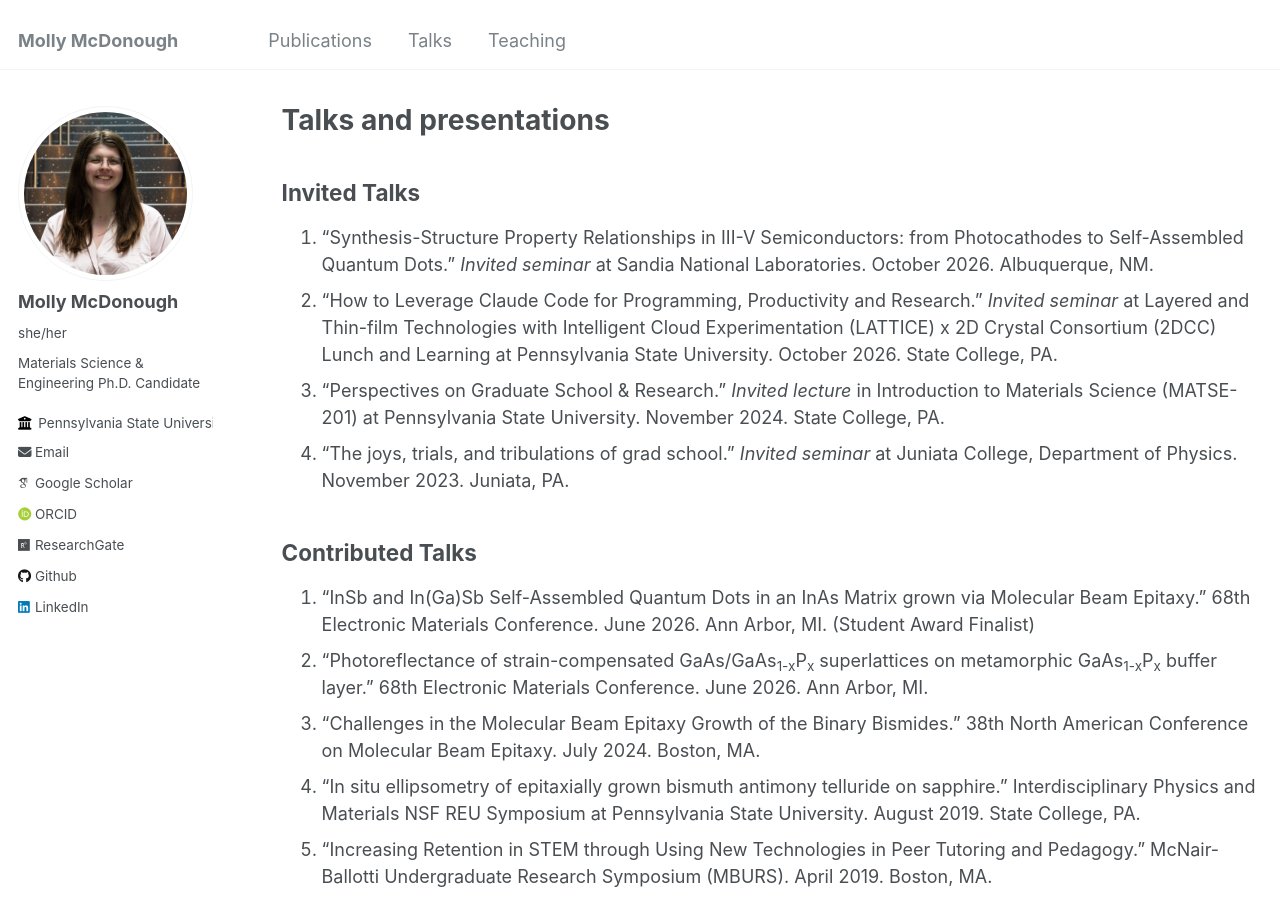
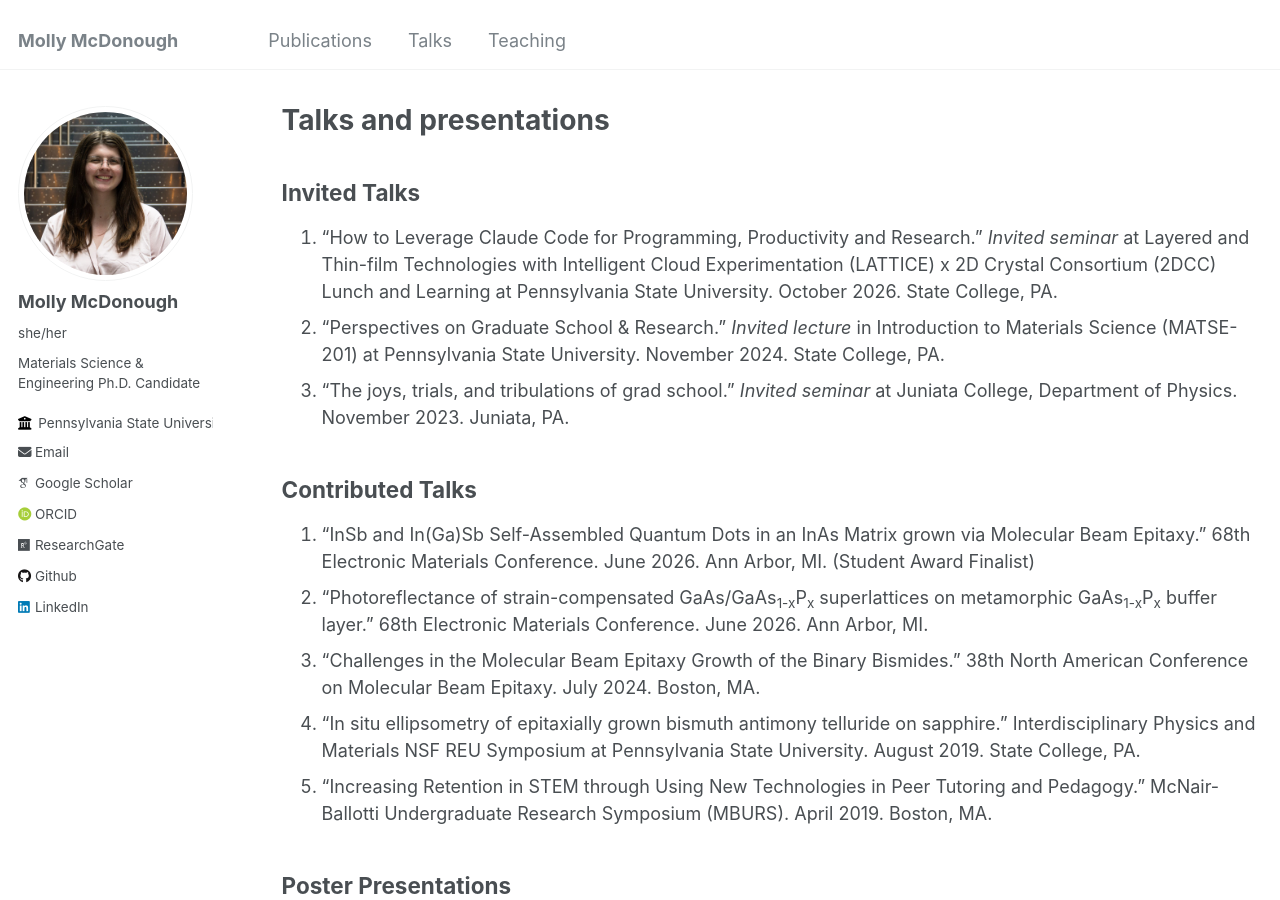
Before and after one commit to mollyrmcdonough/mollyrmcdonough.github.io, a Jekyll site: the page built from _pages/talks.md, in a window 1280 px wide and 900 px high. Built offline with Jekyll 4.4.1, drawn with Linux system fonts in a browser that asks for light colours; some web fonts are replaced.

Commit message:
remove upcoming Sandia seminar from talks page
Co-Authored-By: Claude Sonnet 5.5 <noreply@anthropic.com>

```diff
--- a/_pages/talks.md
+++ b/_pages/talks.md
@@ -7,10 +7,9 @@ author_profile: true
 
 ## Invited Talks
 
-1. "Synthesis-Structure Property Relationships in III-V Semiconductors: from Photocathodes to Self-Assembled Quantum Dots." *Invited seminar* at Sandia National Laboratories. October 2026. Albuquerque, NM.
-2. "How to Leverage Claude Code for Programming, Productivity and Research." *Invited seminar* at Layered and Thin-film Technologies with Intelligent Cloud Experimentation (LATTICE) x 2D Crystal Consortium (2DCC) Lunch and Learning at Pennsylvania State University. October 2026. State College, PA.
-3. "Perspectives on Graduate School & Research." *Invited lecture* in Introduction to Materials Science (MATSE-201) at Pennsylvania State University. November 2024. State College, PA.
-4. "The joys, trials, and tribulations of grad school." *Invited seminar* at Juniata College, Department of Physics. November 2023. Juniata, PA.
+1. "How to Leverage Claude Code for Programming, Productivity and Research." *Invited seminar* at Layered and Thin-film Technologies with Intelligent Cloud Experimentation (LATTICE) x 2D Crystal Consortium (2DCC) Lunch and Learning at Pennsylvania State University. October 2026. State College, PA.
+2. "Perspectives on Graduate School & Research." *Invited lecture* in Introduction to Materials Science (MATSE-201) at Pennsylvania State University. November 2024. State College, PA.
+3. "The joys, trials, and tribulations of grad school." *Invited seminar* at Juniata College, Department of Physics. November 2023. Juniata, PA.
 
 ## Contributed Talks
 
```
